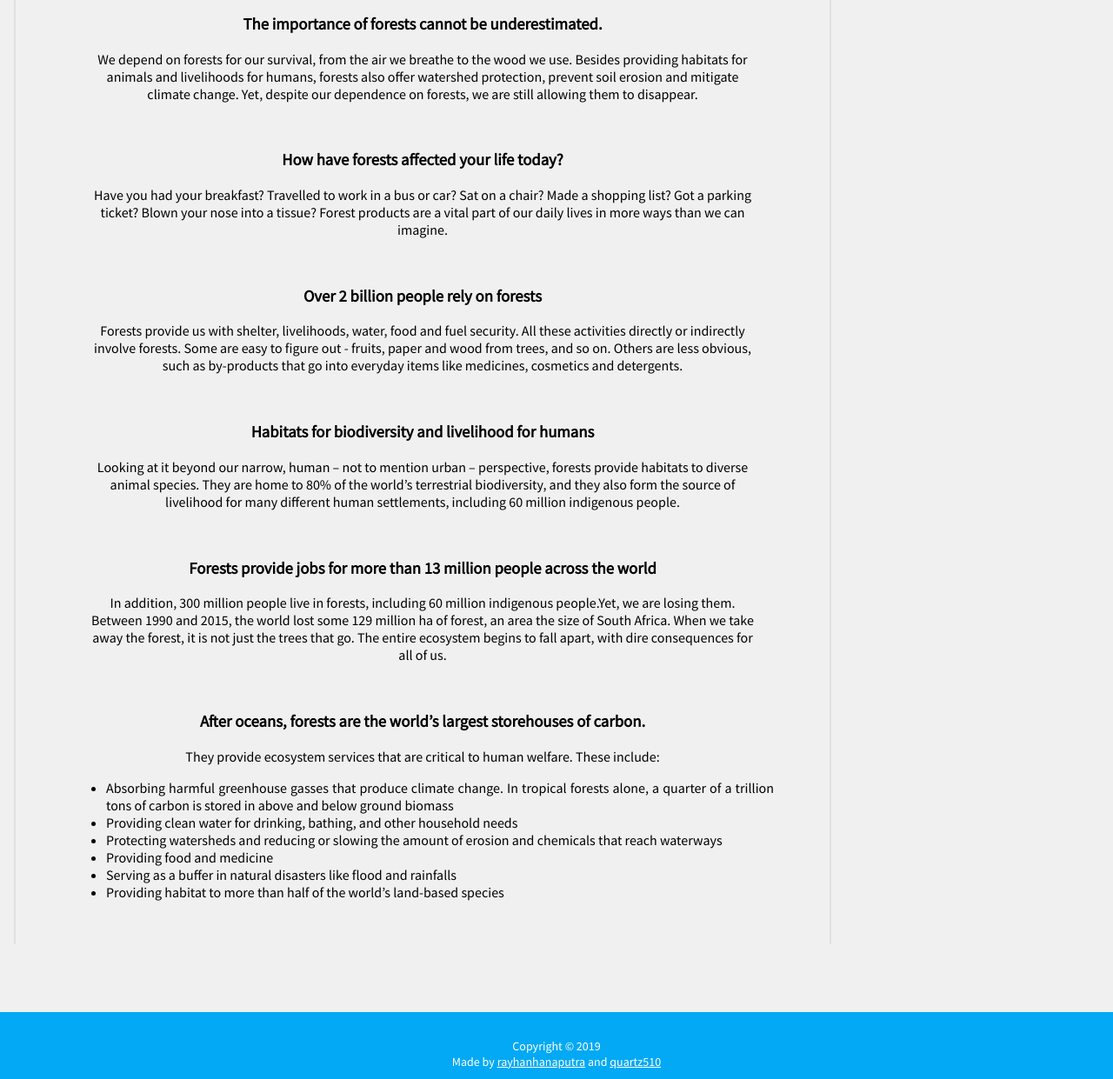
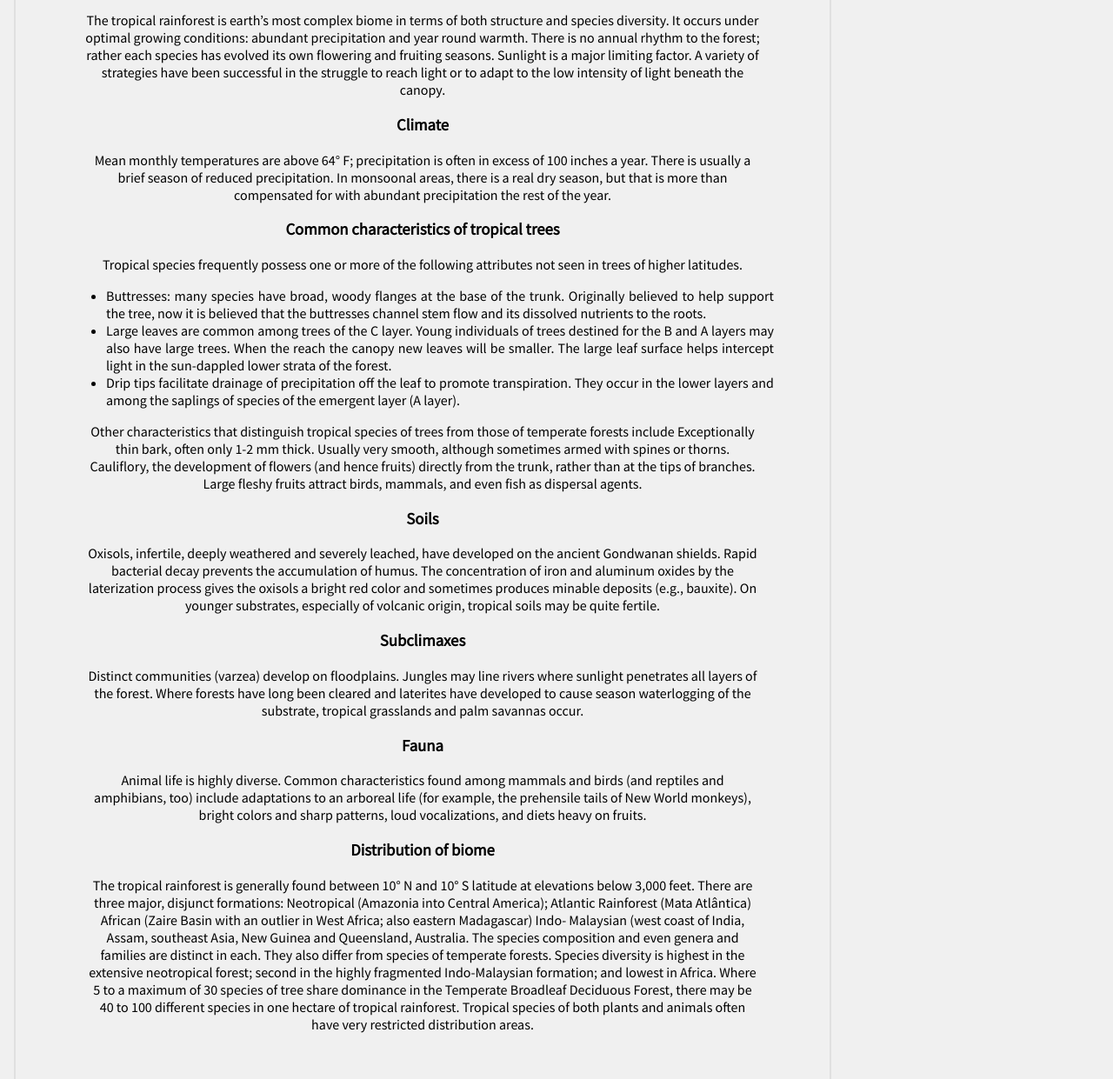
Before and after one commit to rayhanhanaputra/feature-asean, a plain HTML site: page articles/tropical-rainforest-as-our-ecosystem.html in a window 1280 px wide. Shown: the part 503-1744 px from the top of the page at 87% size. Drawn offline with Linux system fonts and the light colour scheme.

Commit message:
5posts added

```diff
--- a/articles/tropical-rainforest-as-our-ecosystem.html
+++ b/articles/tropical-rainforest-as-our-ecosystem.html
@@ -1,6 +1,6 @@
 <html>
     <head>
-        <title>Why is Forest so Important for us? | Future Ready ASEAN 2019</title>
+        <title>Tropical RainForest as Our Ecosystem | Future Ready ASEAN 2019</title>
         <meta name="viewport" content="width=device-width, initial-scale=1">
         <link rel="stylesheet" href="../css/style.css"/>
         <link href="https://fonts.googleapis.com/css?family=Source+Sans+Pro&display=swap" rel="stylesheet">
@@ -10,7 +10,7 @@
 
         <div id="container">
                 <div id="header">
-                    <h1>Why is Forest so Important for us?</h1>
+                    <h1>Tropical RainForest as Our Ecosystem</h1>
                     <h4>Future Ready ASEAN 2019</h4>
                 </div>
 
@@ -25,39 +25,53 @@
                     <div id="main" style="border-left: 2px  solid #e0e0e0;
                     border-right: 2px  solid #e0e0e0; ">
                     <div id="context">
-                        <img src="https://d2ouvy59p0dg6k.cloudfront.net/img/forest7_612254.png">
+                        <img src="https://cdn.britannica.com/s:300x300/90/3890-050-F451C580/rainforest-coast-lowland-rainforests-Ecuador-tropics-evergreen.jpg">
                         <br/>
-                        <h3>The importance of forests cannot be underestimated.</h3>
-                        <p>We depend on forests for our survival, from the air we breathe to the wood we use. Besides providing habitats for animals and livelihoods for humans, forests also offer watershed protection, prevent soil erosion and mitigate climate change. Yet, despite our dependence on forests, we are still allowing them to disappear.
+
+                        <p>The tropical rainforest is earth’s most complex biome in terms of both structure and species diversity. It occurs under optimal growing conditions: abundant precipitation and year round warmth. There is no annual rhythm to the forest; rather each species has evolved its own flowering and fruiting seasons. Sunlight is a major limiting factor. A variety of strategies have been successful in the struggle to reach light or to adapt to the low intensity of light beneath the canopy.
+                        </p>
+
+                        <h3>Climate</h3>
+                        <p>Mean monthly temperatures are above 64° F; precipitation is often in excess of 100 inches a year. There is usually a brief season of reduced precipitation. In monsoonal areas, there is a real dry season, but that is more than compensated for with abundant precipitation the rest of the year.
+                        </p>
+
+                        <h3>Common characteristics of tropical trees</h3>
+                        <p>Tropical species frequently possess one or more of the following attributes not seen in trees of higher latitudes.
+                        </p>
+                        <ul>
+                            <li>Buttresses: many species have broad, woody flanges at the base of the trunk. Originally believed to help support the tree, now it is believed that the buttresses channel stem flow and its dissolved nutrients to the roots.</li>
+                            <li>Large leaves are common among trees of the C layer. Young individuals of trees destined for the B and A layers may also have large trees. When the reach the canopy new leaves will be smaller. The large leaf surface helps intercept light in the sun-dappled lower strata of the forest.</li>
+                            <li>Drip tips facilitate drainage of precipitation off the leaf to promote transpiration. They occur in the lower layers and among the saplings of species of the emergent layer (A layer).</li>
+
+                        </ul>
+                        <p>Other characteristics that distinguish tropical species of trees from those of temperate forests include
+                            Exceptionally thin bark, often only 1-2 mm thick. Usually very smooth, although sometimes armed with spines or thorns.
+                            Cauliflory, the development of flowers (and hence fruits) directly from the trunk, rather than at the tips of branches.
+                            Large fleshy fruits attract birds, mammals, and even fish as dispersal agents.</p>
+
+                        <h3>Soils</h3>
+                        <p>Oxisols, infertile, deeply weathered and severely leached, have developed on the ancient Gondwanan shields. Rapid bacterial decay prevents the accumulation of humus. The concentration of iron and aluminum oxides by the laterization process gives the oxisols a bright red color and sometimes produces minable deposits (e.g., bauxite). On younger substrates, especially of volcanic origin, tropical soils may be quite fertile.
+                        </p>
+
+                        <h3>Subclimaxes</h3>
+                        <p>Distinct communities (varzea) develop on floodplains. Jungles may line rivers where sunlight penetrates all layers of the forest. Where forests have long been cleared and laterites have developed to cause season waterlogging of the substrate, tropical grasslands and palm savannas occur.
+                        </p>
+
+                        <h3>Fauna</h3>
+                        <p>Animal life is highly diverse. Common characteristics found among mammals and birds (and reptiles and amphibians, too) include adaptations to an arboreal life (for example, the prehensile tails of New World monkeys), bright colors and sharp patterns, loud vocalizations, and diets heavy on fruits.</p>
+
+                        <h3>Distribution of biome</h3>
+                        <p>The tropical rainforest is generally found between 10° N and 10° S latitude at elevations below 3,000 feet. There are three major, disjunct formations:
+
+                            Neotropical (Amazonia into Central America); Atlantic Rainforest (Mata Atlântica)
+
+                            African (Zaire Basin with an outlier in West Africa; also eastern Madagascar)
+
+                            Indo- Malaysian (west coast of India, Assam, southeast Asia, New Guinea and Queensland, Australia.
+
+                            The species composition and even genera and families are distinct in each. They also differ from species of temperate forests. Species diversity is highest in the extensive neotropical forest; second in the highly fragmented Indo-Malaysian formation; and lowest in Africa. Where 5 to a maximum of 30 species of tree share dominance in the Temperate Broadleaf Deciduous Forest, there may be 40 to 100 different species in one hectare of tropical rainforest. Tropical species of both plants and animals often have very restricted distribution areas.
                         </p>
                         <br/>
-                        <h3>How have forests affected your life today?</h3>
-                        <p>Have you had your breakfast? Travelled to work in a bus or car? Sat on a chair? Made a shopping list? Got a parking ticket? Blown your nose into a tissue? Forest products are a vital part of our daily lives in more ways than we can imagine.
-                        </p>
-                        <br/>
-                        <h3>Over 2 billion people rely on forests</h3>
-                        <p>Forests provide us with shelter, livelihoods, water, food and fuel security. All these activities directly or indirectly involve forests. Some are easy to figure out - fruits, paper and wood from trees, and so on. Others are less obvious, such as by-products that go into everyday items like medicines, cosmetics and detergents.
-                        </p>
-                        <br/>
-                        <h3>Habitats for biodiversity and livelihood for humans</h3>
-                        <p>Looking at it beyond our narrow, human – not to mention urban – perspective, forests provide habitats to diverse animal species. They are home to 80% of the world’s terrestrial biodiversity, and they also form the source of livelihood for many different human settlements, including 60 million indigenous people.
-                        </p>
-                        <br/>
-                        <h3>Forests provide jobs for more than 13 million people across the world</h3>
-                        <p>In addition, 300 million people live in forests, including 60 million indigenous people.Yet, we are losing them. Between 1990 and 2015, the world lost some 129 million ha of forest, an area the size of South Africa. When we take away the forest, it is not just the trees that go. The entire ecosystem begins to fall apart, with dire consequences for all of us.
-                        </p>
-                        <br/>
-                        <h3>After oceans, forests are the world’s largest storehouses of carbon.</h3>
-                        <p>They provide ecosystem services that are critical to human welfare. These include:</p>
-                        <ul>
-                            <li>Absorbing harmful greenhouse gasses that produce climate change. In tropical forests alone, a quarter of a trillion tons of carbon is stored in above and below ground biomass</li>
-                            <li>Providing clean water for drinking, bathing, and other household needs</li>
-                            <li>Protecting watersheds and reducing or slowing the amount of erosion and chemicals that reach waterways</li>
-                            <li>Providing food and medicine</li>
-                            <li>Serving as a buffer in natural disasters like flood and rainfalls</li>
-                            <li>Providing habitat to more than half of the world’s land-based species</li>
-                        </ul>
-
 
                     </div>
                     </div>
```
Also changed, not shown: index.html (+2 -2 lines).
